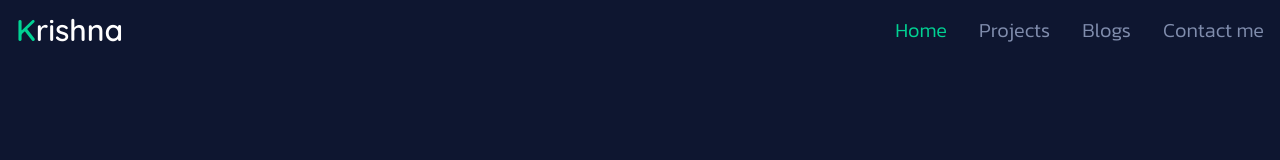
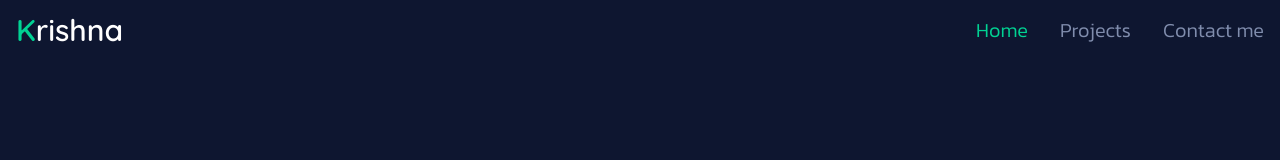
Before and after one commit to krishna-singha/old-portfolio-2, a React (Vite) app in the folder client/: page / in a window 1280 px wide. Shown: the top 160 px of the page. Built offline with nearby package versions, Linux system fonts and the light colour scheme; no server answers.

Commit message:
minor change

```diff
--- a/client/src/components/constrains/index.js
+++ b/client/src/components/constrains/index.js
@@ -10,10 +10,10 @@ const navConstrain = [
         path: '/projects',
         title: 'Projects',
     },
-    {
-        path: '/blogs',
-        title: 'Blogs',
-    },
+    // {
+    //     path: '/blogs',
+    //     title: 'Blogs',
+    // },
     {
         path: '/contact',
         title: 'Contact me',
```
